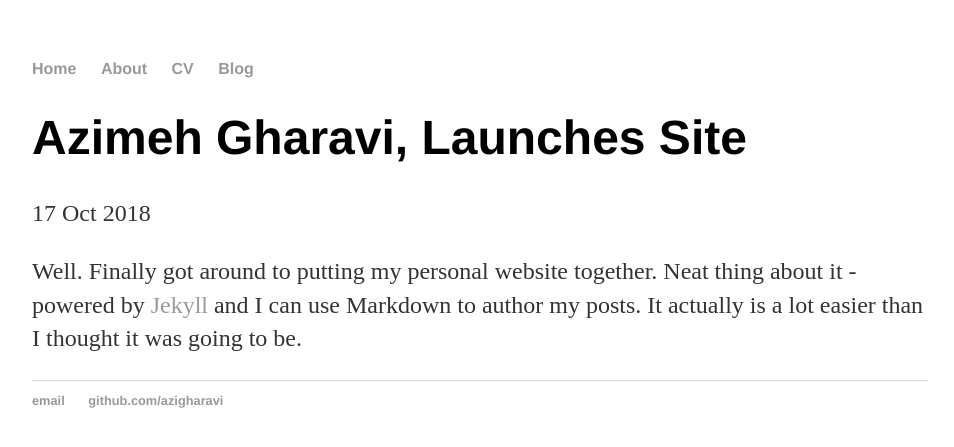
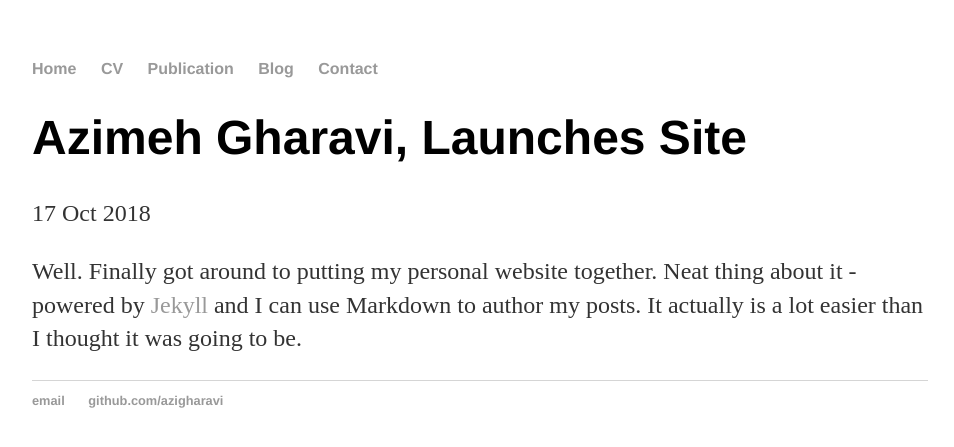
Before and after one commit to azigharavi/.github.io, a Jekyll site: the page built from 2018-10-17-azimeh-gharavi-site-launched.md, in a window 1280 px wide. Shown: the top 447 px of the page, without its empty margins (160-1114 px from the left). Built offline with Jekyll 4.4.1, drawn with Linux system fonts in a browser that asks for light colours.

Commit message:
Update default.html

```diff
--- a/_layouts/default.html
+++ b/_layouts/default.html
@@ -9,9 +9,10 @@
 	<nav>
 	<ul>
 		<li><a href="/">Home</a></li>
-		<li><a href="/about/index.html">About</a></li>
 		<li><a href="/cv/index.html">CV</a></li>
+		<li><a href="/publication/index.html">Publication</a></li>
 		<li><a href="/blog/index.html">Blog</a></li>
+		<li><a href="/about/index.html">Contact</a></li>
 	</ul>
 	</nav>
 	<div class="container">
```
